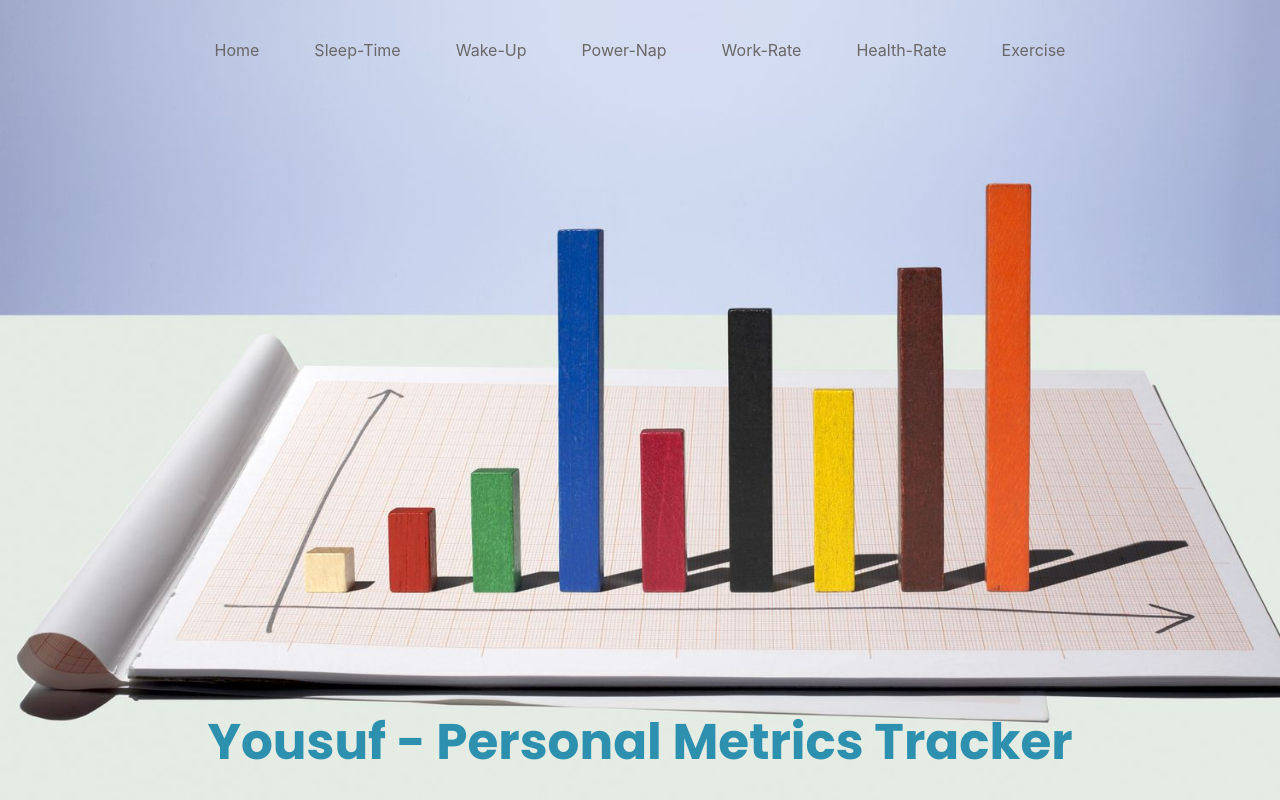
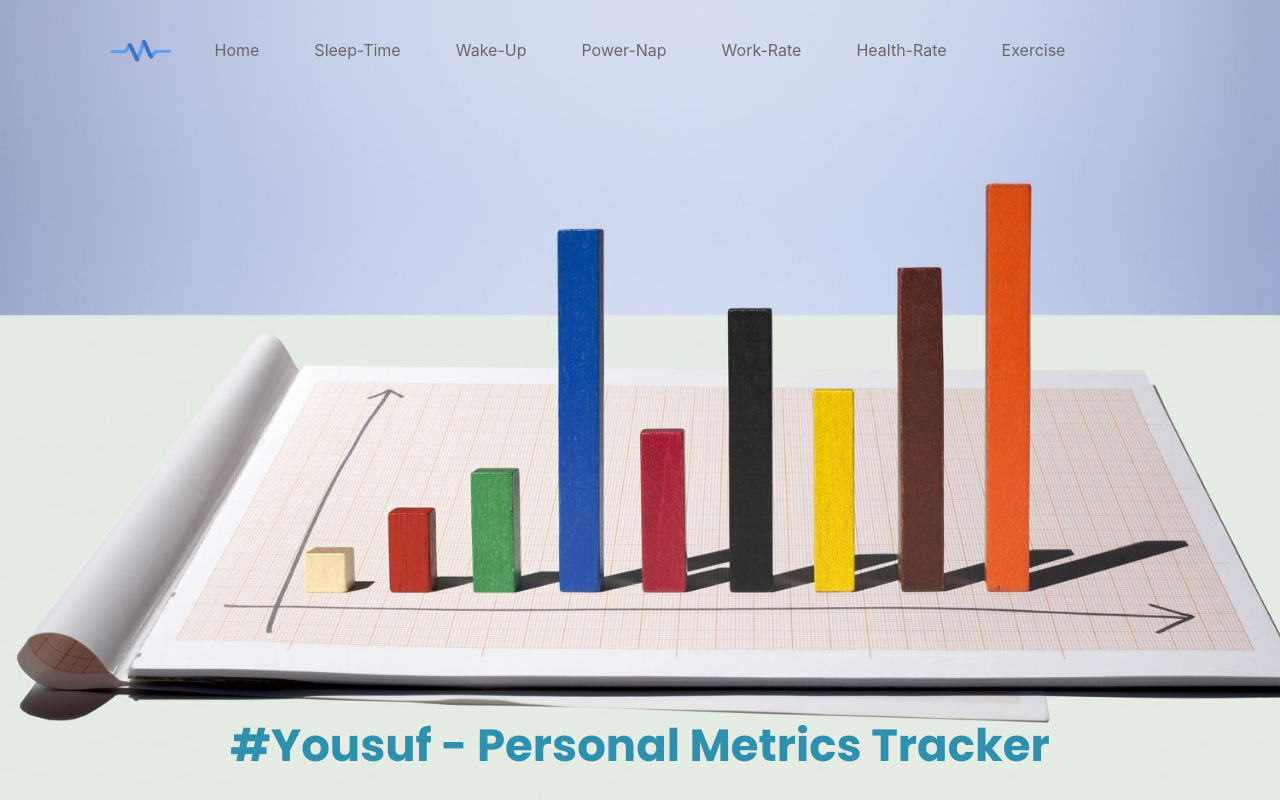
Before and after one commit to sagormohammedyousuf/chart-of-me, a plain HTML site: page index.html in a window 1280 px wide. Drawn offline with nearby package versions, Linux system fonts and the light colour scheme.

Commit message:
update-logo

```diff
--- a/index.html
+++ b/index.html
@@ -4,15 +4,18 @@
       <meta charset="UTF-8">
       <meta name="viewport" content="width=device-width, initial-scale=1.0">
       <link rel="stylesheet" href="style.css">
-      <title>Chart of SM Yousuf routine</title>
+      <title>Chart of SM Yousuf</title>
       <script src="https://cdn.jsdelivr.net/npm/chart.js"></script>
    </head>
    <body>
         <div class="land" id="land">
             <header>
+                <div>
+                    <img class="logo" src="img/logo-for.png" alt="">
+                </div>
                 <nav class="nav">
-                <ul>
-                    <li id="home-link"><a href="#home">Home</a></li>
+                    <ul>
+                   <li id="home-link"><a href="#home">Home</a></li>
                    <li id="sleep-link"><a href="#sleep-time">sleep-time</a></li>
                    <li id="wake-link"><a href="#wakeup">wake-up</a></li>
                    <li id="power-link"><a href="#power-nap" >Power-nap</a></li>
@@ -21,11 +24,13 @@
                    <li id="exercise-link"><a href="#exercise">exercise</a></li>
                 </ul>
                 <nav>
+
+             <div></div>
              </header>
              <!-- landing page  -->
              <div class="content">
                 <div class="home-page" id="home-page">
-                   <p>Yousuf - Personal Metrics Tracker</p>
+                   <p>#Yousuf - Personal Metrics Tracker</p>
                    <!-- <img src="img/statistics.png">  -->
                    </div>
                    <div id="sleep-div">
--- a/style.css
+++ b/style.css
@@ -94,7 +94,18 @@ a:hover {
 }
 
 header {
-    display: block;
+   display: flex;
+   align-items: center;
+   justify-content: space-between;
+}
+
+.logo {
+    width: 80px;
+    height: 60px;
+    left: 100px;
+    top: 20px;
+    position: absolute;
+
 }
 
 .content {
@@ -111,7 +122,7 @@ header {
 .home-page p {
 
     color: #2D90AE;
-    font-size: 50px;
+    font-size: 45px;
     font-weight: 700;
     bottom: 20px;
     left: 50;
```
Also changed, not shown: img/logo-for.png (added).
